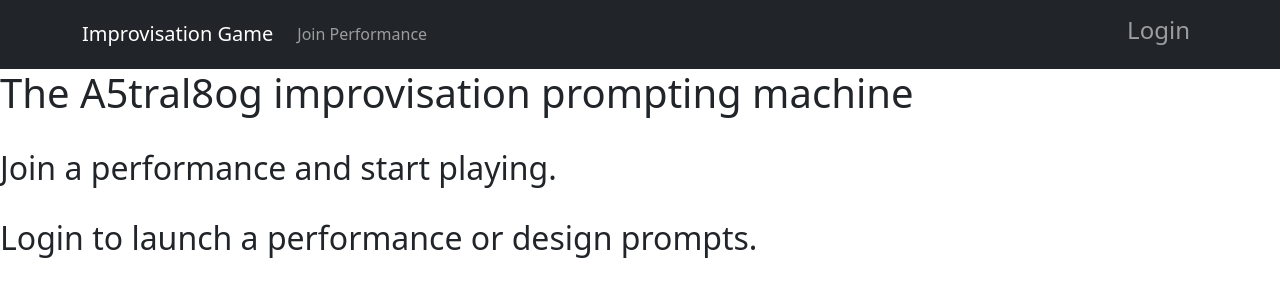
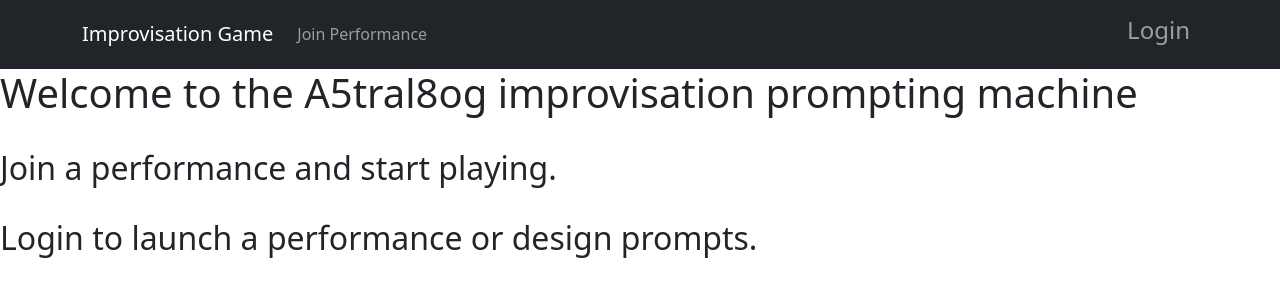
Before and after one commit to Chrisharnett/improvisation-machine, a React (Create React App) app: page / in a window 1280 px wide. Shown: the top 300 px of the page. Built offline with nearby package versions, Linux system fonts and the light colour scheme.

Commit message:
pipeline testing

```diff
--- a/src/pages/HomePage.js
+++ b/src/pages/HomePage.js
@@ -1,7 +1,7 @@
 const HomePage = () => {
   return (
     <>
-      <h1> The A5tral8og improvisation prompting machine </h1>
+      <h1> Welcome to the A5tral8og improvisation prompting machine </h1>
       <br></br>
       <h2> Join a performance and start playing. </h2>
       <br></br>
```
